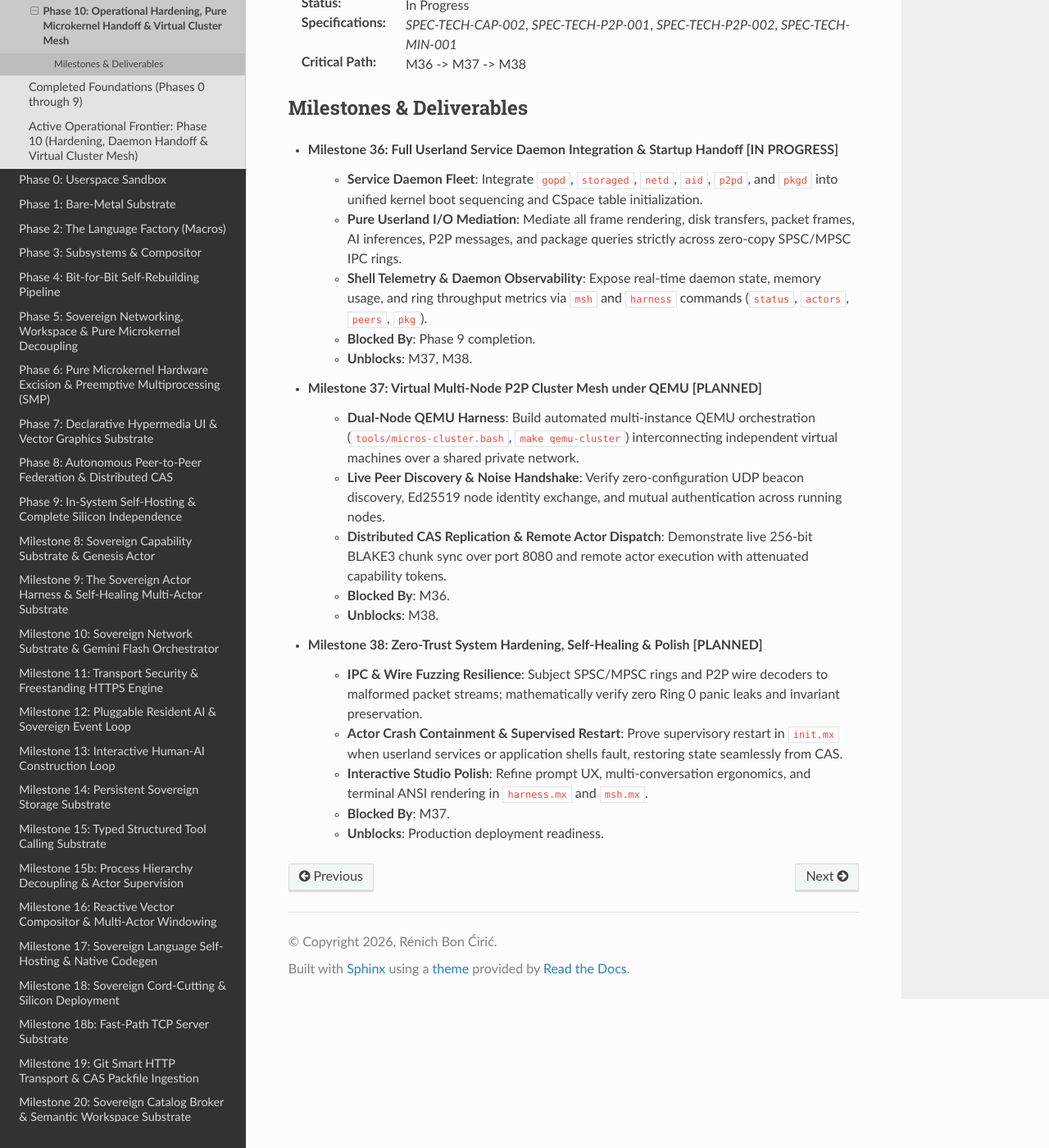
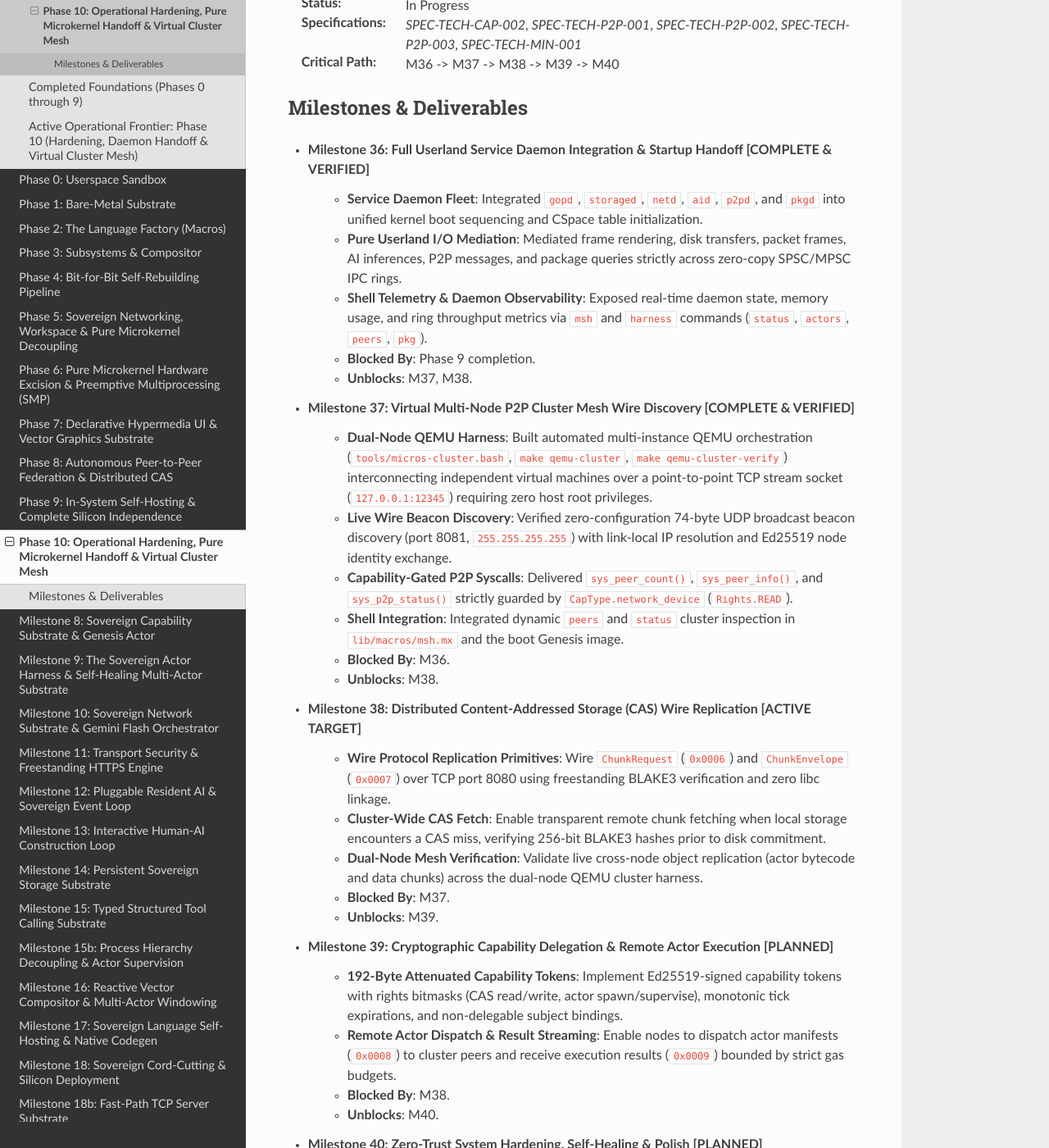
Before and after one commit to renich/micros, a Sphinx documentation site: the page built from docs/project/roadmaps/phase-10-hardening-cluster-mesh.rst, in a window 1280 px wide and 1400 px high, scrolled down 394 px. Shown: the whole window at 82% size. Built offline with Sphinx 7.4.7 and the Read the Docs theme 3.1.0, drawn with Linux system fonts in a browser that asks for light colours.

Commit message:
docs(p2p): update technical specs, master roadmap, and Phase 10 milestones for cluster mesh discovery
- Update SPEC-TECH-P2P-001 (sovereign-p2p-wire-protocol.rst) with 74-byte discovery beacon layout, capability-gated P2P syscalls, MicroShell commands, and automated QEMU harness verification (REQ-P2P-006).
- Mark Milestone 36 (Full Userland Daemon Integration) and Milestone 37 (Virtual Cluster Mesh Wire Discovery) as complete in phase-10-hardening-cluster-mesh.rst and roadmap.rst.
- Formally define Milestone 38 (Distributed CAS Wire Replication), Milestone 39 (Capability Delegation), and Milestone 40 (Zero-Trust Hardening).
- Update master-roadmap.d2 and recompile master-roadmap.svg with active Phase 10 target nodes.
- Register Phase 10 roadmap in docs/index.rst.
- 100% specification traceability verified via micros-spec-trace.

Co-authored-by: Antigravity <antigravity@google.com>
Signed-off-by: Rénich Bon Ćirić <renich@evalinux.com>

```diff
--- a/docs/index.rst
+++ b/docs/index.rst
@@ -23,6 +23,7 @@
    project/roadmaps/phase-7-declarative-hypermedia-ui
    project/roadmaps/phase-8-p2p-federation-cas
    project/roadmaps/phase-9-self-hosting-silicon
+   project/roadmaps/phase-10-hardening-cluster-mesh
    project/roadmaps/milestone-8-sovereign-substrate
    project/roadmaps/milestone-9-sovereign-harness
    project/roadmaps/milestone-10-gemini-orchestrator
--- a/docs/project/roadmaps/phase-10-hardening-cluster-mesh.rst
+++ b/docs/project/roadmaps/phase-10-hardening-cluster-mesh.rst
@@ -3,29 +3,43 @@
 
 :Objective: Transition the MicrOS runtime from isolated capability foundations into a hardened, production-grade microkernel environment under QEMU/KVM: ensuring all six userland service daemons (gopd, storaged, netd, aid, p2pd, pkgd) fully mediate system execution over typed IPC rings, deploying live multi-node peer-to-peer cluster meshes, and proving resilient self-healing and zero-trust security.
 :Status: In Progress
-:Specifications: `SPEC-TECH-CAP-002`, `SPEC-TECH-P2P-001`, `SPEC-TECH-P2P-002`, `SPEC-TECH-MIN-001`
-:Critical Path: M36 -> M37 -> M38
+:Specifications: `SPEC-TECH-CAP-002`, `SPEC-TECH-P2P-001`, `SPEC-TECH-P2P-002`, `SPEC-TECH-P2P-003`, `SPEC-TECH-MIN-001`
+:Critical Path: M36 -> M37 -> M38 -> M39 -> M40
 
 Milestones & Deliverables
 -------------------------
 
-* **Milestone 36: Full Userland Service Daemon Integration & Startup Handoff** [IN PROGRESS]
-   - **Service Daemon Fleet**: Integrate ``gopd``, ``storaged``, ``netd``, ``aid``, ``p2pd``, and ``pkgd`` into unified kernel boot sequencing and CSpace table initialization.
-   - **Pure Userland I/O Mediation**: Mediate all frame rendering, disk transfers, packet frames, AI inferences, P2P messages, and package queries strictly across zero-copy SPSC/MPSC IPC rings.
-   - **Shell Telemetry & Daemon Observability**: Expose real-time daemon state, memory usage, and ring throughput metrics via ``msh`` and ``harness`` commands (``status``, ``actors``, ``peers``, ``pkg``).
+* **Milestone 36: Full Userland Service Daemon Integration & Startup Handoff** [COMPLETE & VERIFIED]
+   - **Service Daemon Fleet**: Integrated ``gopd``, ``storaged``, ``netd``, ``aid``, ``p2pd``, and ``pkgd`` into unified kernel boot sequencing and CSpace table initialization.
+   - **Pure Userland I/O Mediation**: Mediated frame rendering, disk transfers, packet frames, AI inferences, P2P messages, and package queries strictly across zero-copy SPSC/MPSC IPC rings.
+   - **Shell Telemetry & Daemon Observability**: Exposed real-time daemon state, memory usage, and ring throughput metrics via ``msh`` and ``harness`` commands (``status``, ``actors``, ``peers``, ``pkg``).
    - **Blocked By**: Phase 9 completion.
    - **Unblocks**: M37, M38.
 
-* **Milestone 37: Virtual Multi-Node P2P Cluster Mesh under QEMU** [PLANNED]
-   - **Dual-Node QEMU Harness**: Build automated multi-instance QEMU orchestration (``tools/micros-cluster.bash``, ``make qemu-cluster``) interconnecting independent virtual machines over a shared private network.
-   - **Live Peer Discovery & Noise Handshake**: Verify zero-configuration UDP beacon discovery, Ed25519 node identity exchange, and mutual authentication across running nodes.
-   - **Distributed CAS Replication & Remote Actor Dispatch**: Demonstrate live 256-bit BLAKE3 chunk sync over port 8080 and remote actor execution with attenuated capability tokens.
+* **Milestone 37: Virtual Multi-Node P2P Cluster Mesh Wire Discovery** [COMPLETE & VERIFIED]
+   - **Dual-Node QEMU Harness**: Built automated multi-instance QEMU orchestration (``tools/micros-cluster.bash``, ``make qemu-cluster``, ``make qemu-cluster-verify``) interconnecting independent virtual machines over a point-to-point TCP stream socket (``127.0.0.1:12345``) requiring zero host root privileges.
+   - **Live Wire Beacon Discovery**: Verified zero-configuration 74-byte UDP broadcast beacon discovery (port 8081, ``255.255.255.255``) with link-local IP resolution and Ed25519 node identity exchange.
+   - **Capability-Gated P2P Syscalls**: Delivered ``sys_peer_count()``, ``sys_peer_info()``, and ``sys_p2p_status()`` strictly guarded by ``CapType.network_device`` (``Rights.READ``).
+   - **Shell Integration**: Integrated dynamic ``peers`` and ``status`` cluster inspection in ``lib/macros/msh.mx`` and the boot Genesis image.
    - **Blocked By**: M36.
    - **Unblocks**: M38.
 
-* **Milestone 38: Zero-Trust System Hardening, Self-Healing & Polish** [PLANNED]
+* **Milestone 38: Distributed Content-Addressed Storage (CAS) Wire Replication** [ACTIVE TARGET]
+   - **Wire Protocol Replication Primitives**: Wire ``ChunkRequest`` (``0x0006``) and ``ChunkEnvelope`` (``0x0007``) over TCP port 8080 using freestanding BLAKE3 verification and zero libc linkage.
+   - **Cluster-Wide CAS Fetch**: Enable transparent remote chunk fetching when local storage encounters a CAS miss, verifying 256-bit BLAKE3 hashes prior to disk commitment.
+   - **Dual-Node Mesh Verification**: Validate live cross-node object replication (actor bytecode and data chunks) across the dual-node QEMU cluster harness.
+   - **Blocked By**: M37.
+   - **Unblocks**: M39.
+
+* **Milestone 39: Cryptographic Capability Delegation & Remote Actor Execution** [PLANNED]
+   - **192-Byte Attenuated Capability Tokens**: Implement Ed25519-signed capability tokens with rights bitmasks (CAS read/write, actor spawn/supervise), monotonic tick expirations, and non-delegable subject bindings.
+   - **Remote Actor Dispatch & Result Streaming**: Enable nodes to dispatch actor manifests (``0x0008``) to cluster peers and receive execution results (``0x0009``) bounded by strict gas budgets.
+   - **Blocked By**: M38.
+   - **Unblocks**: M40.
+
+* **Milestone 40: Zero-Trust System Hardening, Self-Healing & Polish** [PLANNED]
    - **IPC & Wire Fuzzing Resilience**: Subject SPSC/MPSC rings and P2P wire decoders to malformed packet streams; mathematically verify zero Ring 0 panic leaks and invariant preservation.
    - **Actor Crash Containment & Supervised Restart**: Prove supervisory restart in ``init.mx`` when userland services or application shells fault, restoring state seamlessly from CAS.
    - **Interactive Studio Polish**: Refine prompt UX, multi-conversation ergonomics, and terminal ANSI rendering in ``harness.mx`` and ``msh.mx``.
-   - **Blocked By**: M37.
+   - **Blocked By**: M39.
    - **Unblocks**: Production deployment readiness.
```
Also changed, not shown: docs/project/roadmap.rst (+16 -8 lines), docs/technical/specs/sovereign-p2p-wire-protocol.rst (+30 -3 lines), docs/diagrams/roadmaps/master-roadmap.svg, 1 other file.
